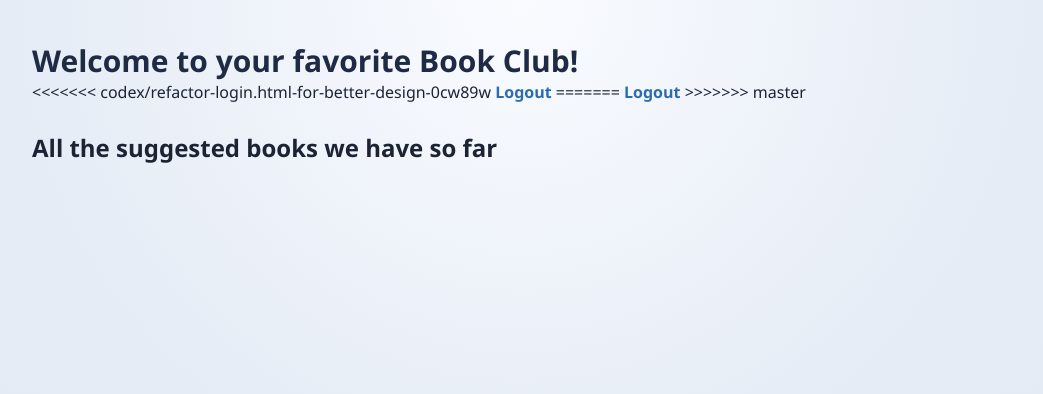
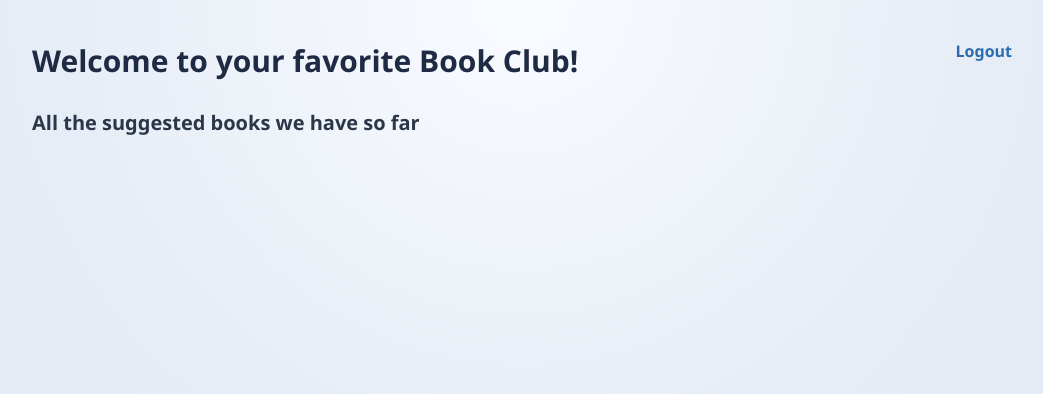
Before and after one commit to BabyninDmytro/FlaskLibrary, a Flask app: page /home in a window 1280 px wide. Shown: the top 394 px of the page, without its empty margins (118-1161 px from the left). Run offline with Flask 3, Linux system fonts and the light colour scheme; the visitor is signed in with stand-in values (Sample User, id 1); data that the repository does not hold is empty.

Commit message:
Resolve merge conflicts in templates

```diff
--- a/templates/home.html
+++ b/templates/home.html
@@ -24,18 +24,9 @@
     }
 
     .page-header {
-<<<<<<< codex/refactor-login.html-for-better-design-0cw89w
       position: relative;
       margin-bottom: 28px;
       padding-right: 100px;
-=======
-      display: flex;
-      flex-wrap: wrap;
-      align-items: center;
-      justify-content: space-between;
-      gap: 12px;
-      margin-bottom: 28px;
->>>>>>> master
     }
 
     .page-header h1 {
@@ -54,15 +45,12 @@
       text-decoration: underline;
     }
 
-<<<<<<< codex/refactor-login.html-for-better-design-0cw89w
     .logout-link {
       position: absolute;
       top: 0;
       right: 0;
     }
 
-=======
->>>>>>> master
     .section-title {
       margin: 0 0 16px;
       font-size: 20px;
@@ -104,11 +92,7 @@
   <main class="page">
     <header class="page-header">
       <h1>Welcome to your favorite Book Club!</h1>
-<<<<<<< codex/refactor-login.html-for-better-design-0cw89w
       <a class="nav-link logout-link" href="{{ url_for('logout') }}">Logout</a>
-=======
-      <a class="nav-link" href="{{ url_for('logout') }}">Logout</a>
->>>>>>> master
     </header>
 
     <h2 class="section-title">All the suggested books we have so far</h2>
```
Also changed, not shown: templates/book.html (+0 -16 lines), templates/display_books.html (+0 -9 lines).
